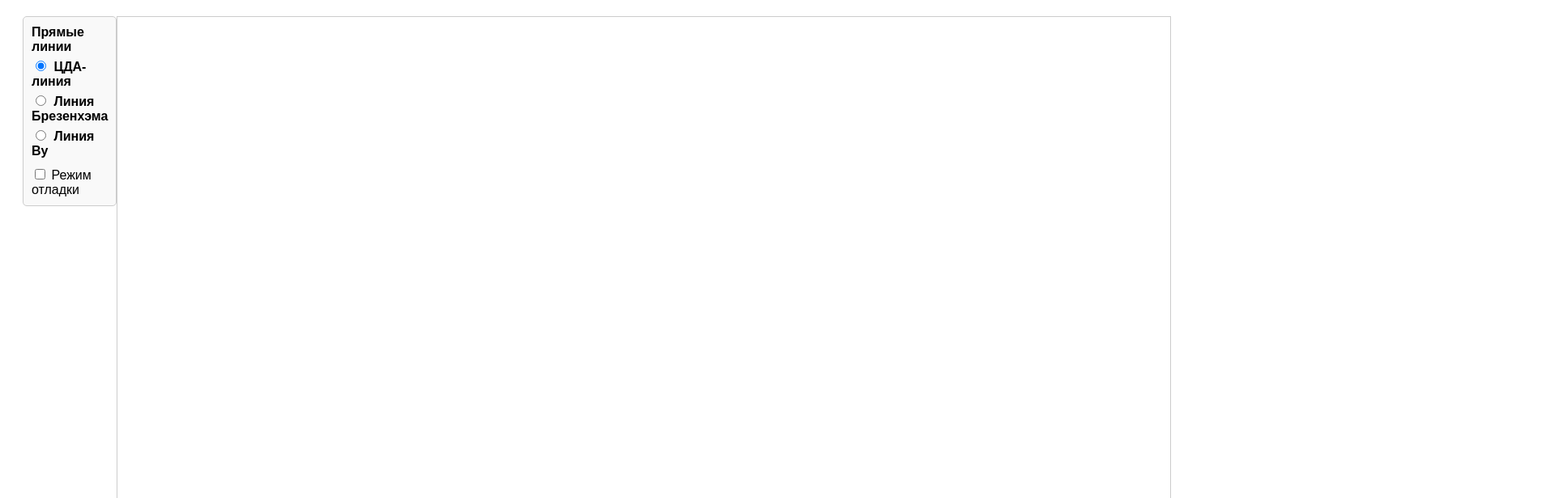
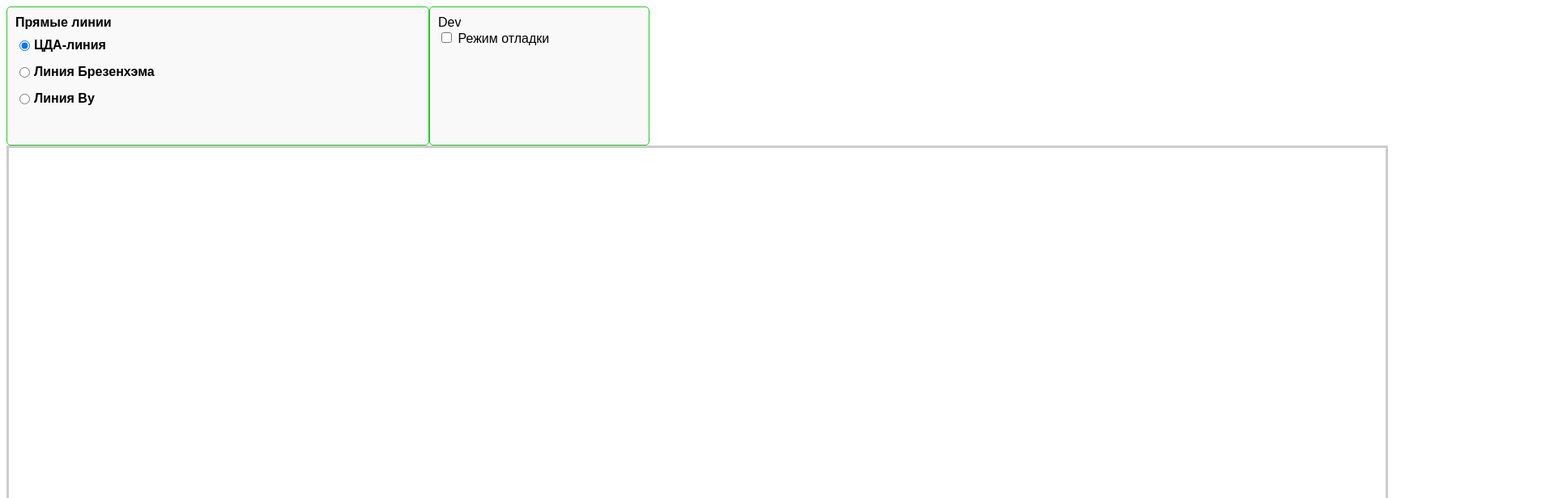
Before and after one commit to Danshicu/6-Semester, a plain HTML site: page GIIS/Laba1/index.html in a window 1280 px wide. Shown: the top 616 px of the page at 81% size, 1914 px wide, since content can reach past the window. Drawn offline with Linux system fonts and the light colour scheme.

Commit message:
fst lab html changes

```diff
--- a/GIIS/Laba1/index.html
+++ b/GIIS/Laba1/index.html
@@ -10,41 +10,71 @@
         #container {
             display: flex;
             align-items: flex-start;
-            margin: 20px;
+            margin: 0px;
+            display: inline;
+            float: left;
         }
 
         #canvasContainer {
-            margin-right: 20px;
+            margin-right: 200px;
+            display: inline;
+            float: left;
         }
 
         canvas {
-            border: 1px solid #ccc;
+            border: 3px solid #ccc;
+            display: inline;
+            float: left;
         }
 
         #toolPanel {
-            width: 300px;
+            width: 500px;
+            height: 150px;
             padding: 10px;
-            border: 1px solid #ccc;
+            border: 1px solid #1bce24;
             background-color: #f9f9f9;
             border-radius: 5px;
+            display: inline;
+            float: left;
+        }
+
+        #devPanel{
+            width: 250px;
+            height: 150px;
+            padding: 10px;
+            border: 1px solid #1bce24;
+            background-color: #f9f9f9;
+            border-radius: 5px;
+            display: inline;
+            float: left;
         }
 
         .toolGroup {
+            display: inline;
             margin-bottom: 10px;
+            float: left;
+
         }
 
         .toolGroup label {
+            display: inline;
             margin-bottom: 5px;
             font-weight: bold;
+            float: left;
         }
 
         .tool {
+            display: inline;
             margin-bottom: 5px;
             margin-top: 5px;
+            float: left;
         }
 
+
         .tool input[type="radio"] {
+            display: inline;
             margin-right: 5px;
+            float: left;
         }
     </style>
 </head>
@@ -52,33 +82,35 @@
         <div id="container">
             <div id="toolPanel">
                 <div class="toolGroup">
-                <label>Прямые линии</label>
+                    <label>Прямые линии</label><br>
 
                     <div class="tool">
                         <input type="radio" name="tool" value="dda" id="tool-dda" checked>
                         <label for="tool-dda">ЦДА-линия</label>
-                </div>
+                    </div><br>
                     <div class="tool">
                         <input type="radio" name="tool" value="bresenham" id="tool-bresenham">
                         <label for="tool-bresenham">Линия Брезенхэма</label>
-                </div>
+                    </div><br>
                     <div class="tool">
                         <input type="radio" name="tool" value="wu" id="tool-wu">
                         <label for="tool-wu">Линия Ву</label>
+                    </div><br>
                 </div>
             </div>
-            <div id="debugTool">
+            <div id="devPanel">
                 <div class="debugTool">
+                    Dev<br>
+                    <div class="labelInBox">
                         <input type="checkbox" name="debugSwitch" id="tool-debug">
                         <label for="tool-debug">Режим отладки</label>
                     </div>
                 </div>
             </div>
             <div id="canvasContainer">
-            <canvas id="cnv" width="1300" height="800"></canvas>
+                <canvas id="cnv" width="1700" height="800"></canvas>
             </div>
         </div>
-
     <script defer src="linesDraw.js"></script>
 </body>
 </html>
```
Lines whose indentation alone changed are shown as unchanged.
